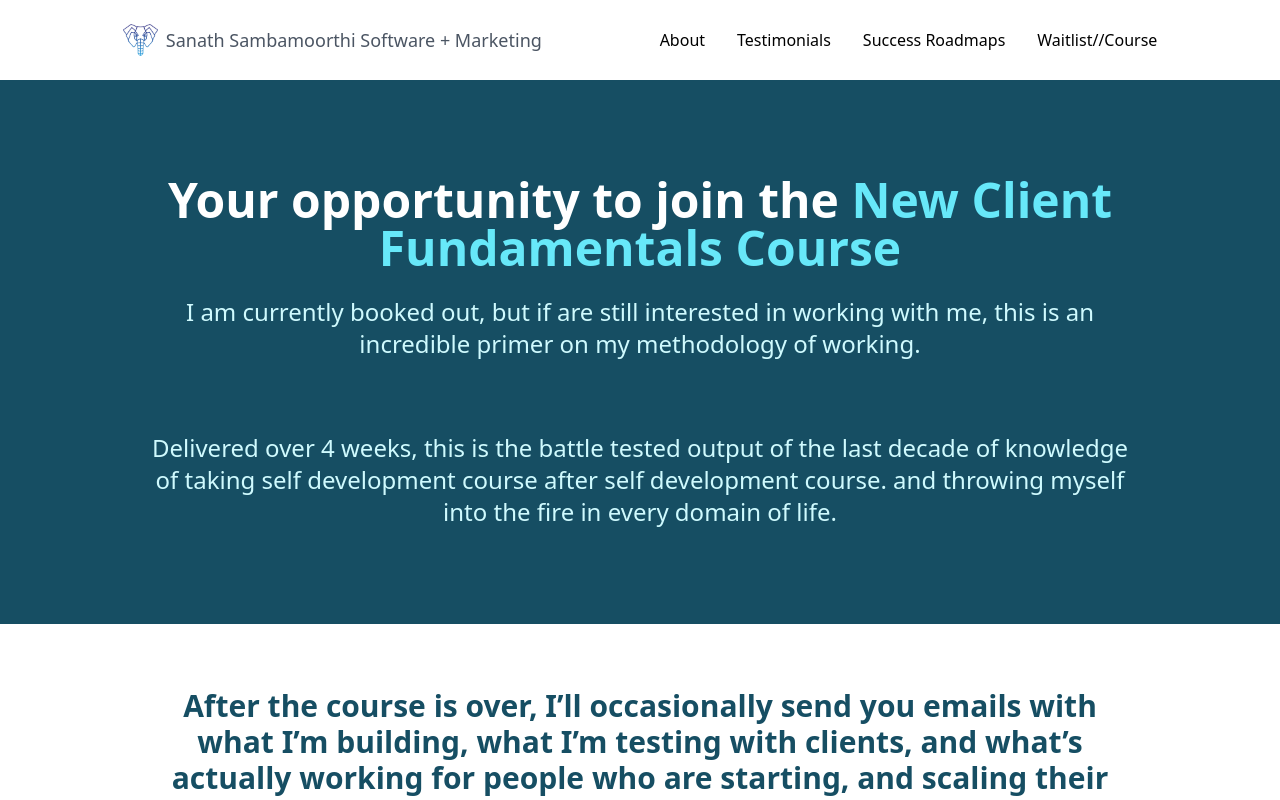
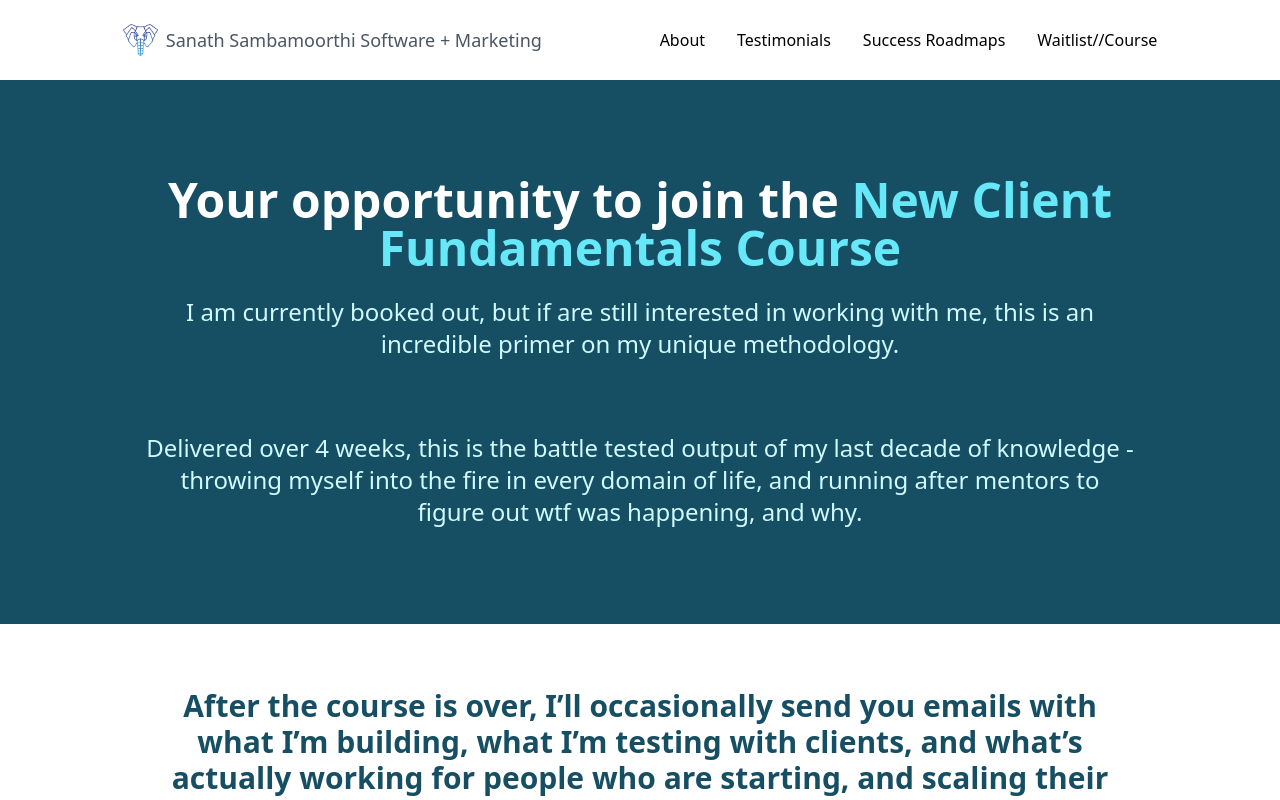
Before and after one commit to Gadget-Software/website, a SvelteKit app: page /newsletter in a window 1280 px wide. Shown: the top 800 px of the page. Built offline with nearby package versions, Linux system fonts and the light colour scheme.

Commit message:
Refine wording in newsletter page content

```diff
--- a/src/routes/newsletter/+page.svelte
+++ b/src/routes/newsletter/+page.svelte
@@ -17,11 +17,11 @@
         Your opportunity to join the <span class="text-cyan-300"> New Client Fundamentals Course</span>
       </h1>
       <p class="text-lg md:text-2xl text-cyan-100">
-        I am currently booked out, but if are still interested in working with me, this is an incredible primer on my methodology of working.
+        I am currently booked out, but if are still interested in working with me, this is an incredible primer on my unique methodology.
       </p>
       <br>
       <p class="text-lg md:text-2xl text-cyan-100">
-        Delivered over 4 weeks, this is the battle tested output of the last decade of knowledge of taking self development course after self development course. and throwing myself into the fire in every domain of life.
+        Delivered over 4 weeks, this is the battle tested output of my last decade of knowledge - throwing myself into the fire in every domain of life, and running after mentors to figure out wtf was happening, and why.
       </p>
     </div>
   </div>
```
